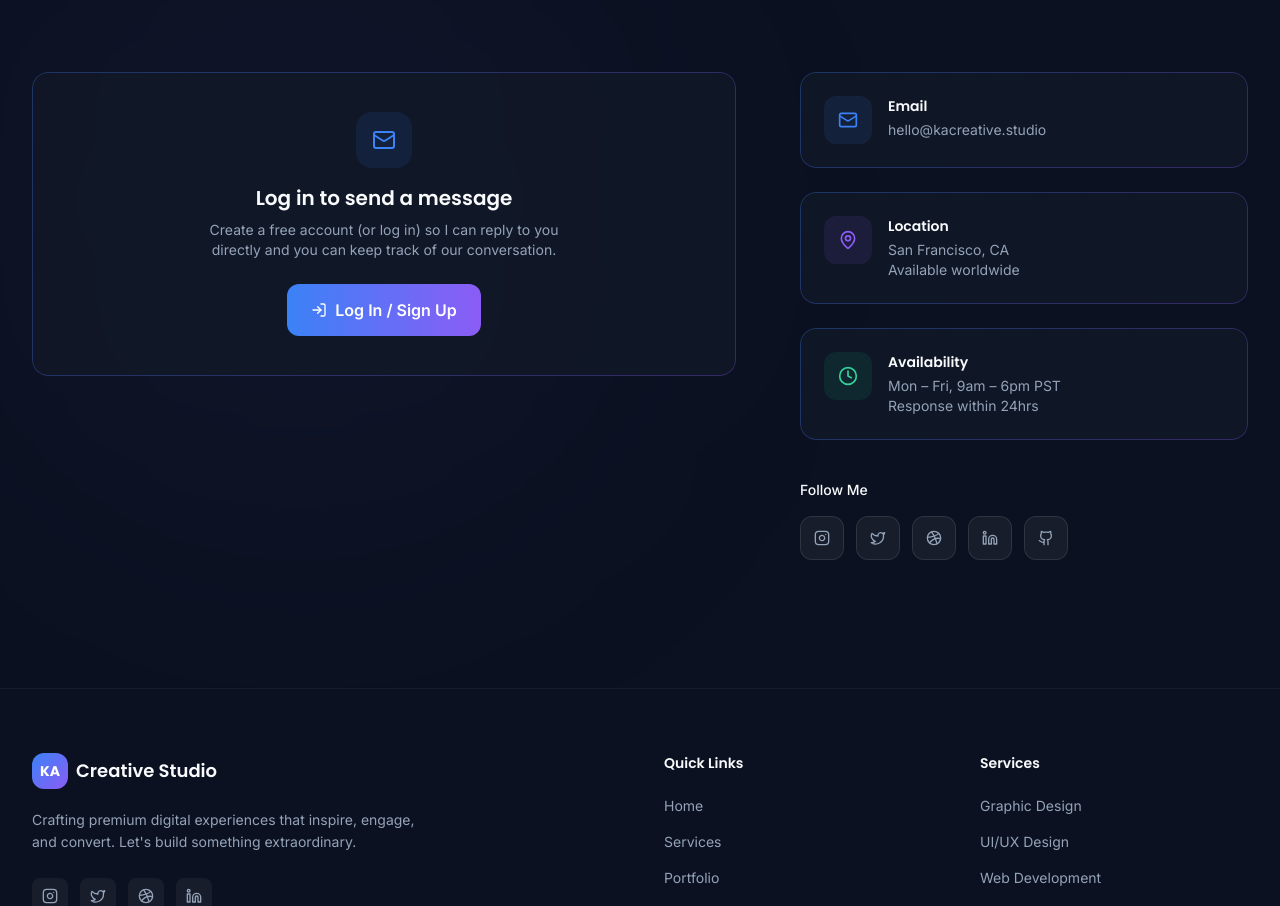
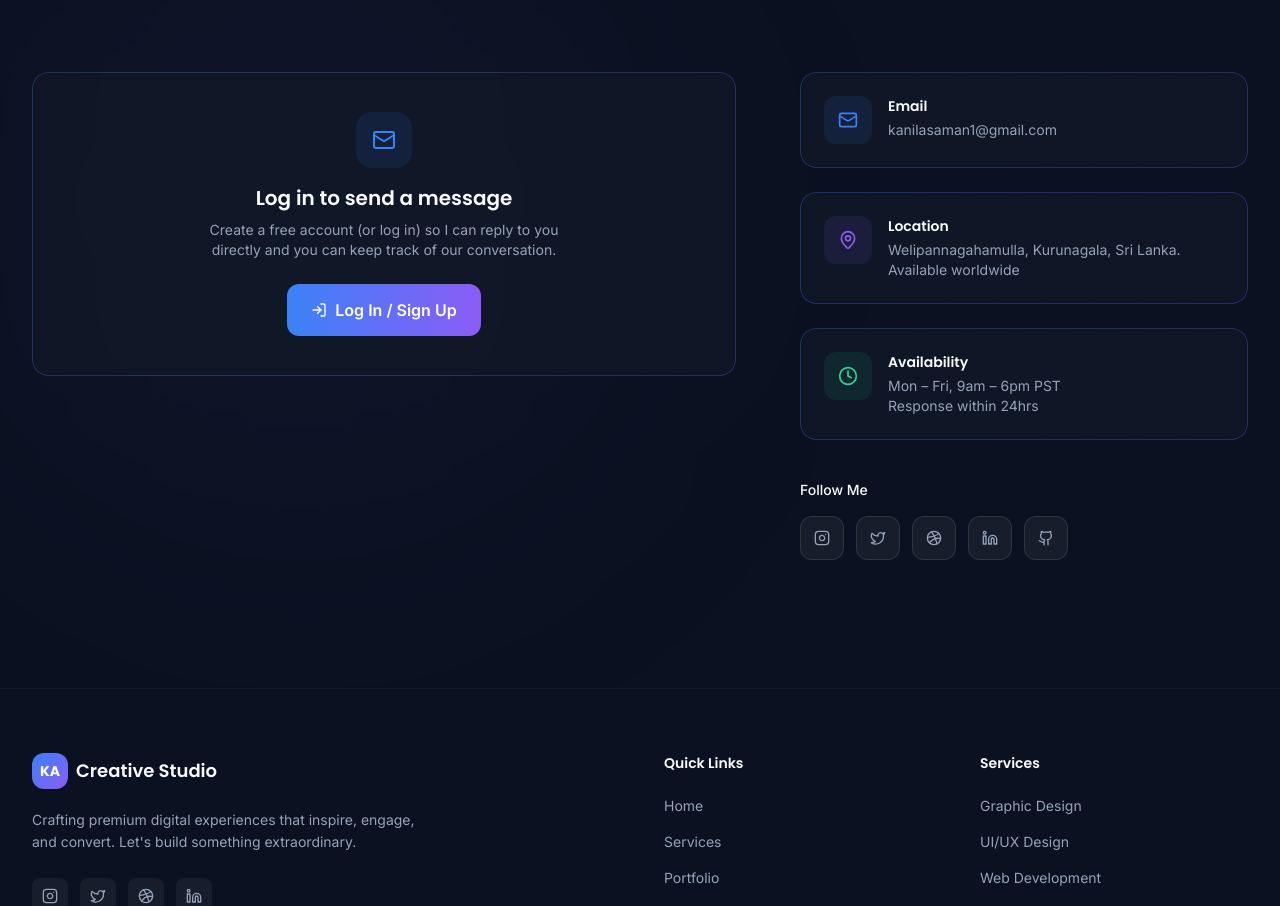
Before and after one commit to KanilaAkarsha/KA-Creative-Studio, a React (Vite) app in the folder frontend/: page / in a window 1280 px wide. Shown: the part 7440-8346 px from the top of the page. Built offline with nearby package versions, Linux system fonts and the light colour scheme; no server answers.

Commit message:
Update ContactInfo.tsx

```diff
--- a/frontend/src/components/sections/ContactInfo.tsx
+++ b/frontend/src/components/sections/ContactInfo.tsx
@@ -13,7 +13,7 @@ export default function ContactInfo() {
           </div>
           <div>
             <h4 className="font-heading font-semibold dark:text-txt-primary text-txt-dark text-sm mb-1">Email</h4>
-            <p className="text-sm dark:text-txt-secondary text-txt-muted">hello@kacreative.studio</p>
+            <p className="text-sm dark:text-txt-secondary text-txt-muted">kanilasaman1@gmail.com</p>
           </div>
         </div>
       </Reveal>
@@ -28,7 +28,7 @@ export default function ContactInfo() {
               Location
             </h4>
             <p className="text-sm dark:text-txt-secondary text-txt-muted">
-              San Francisco, CA
+              Welipannagahamulla, Kurunagala, Sri Lanka.
               <br />
               Available worldwide
             </p>
```
